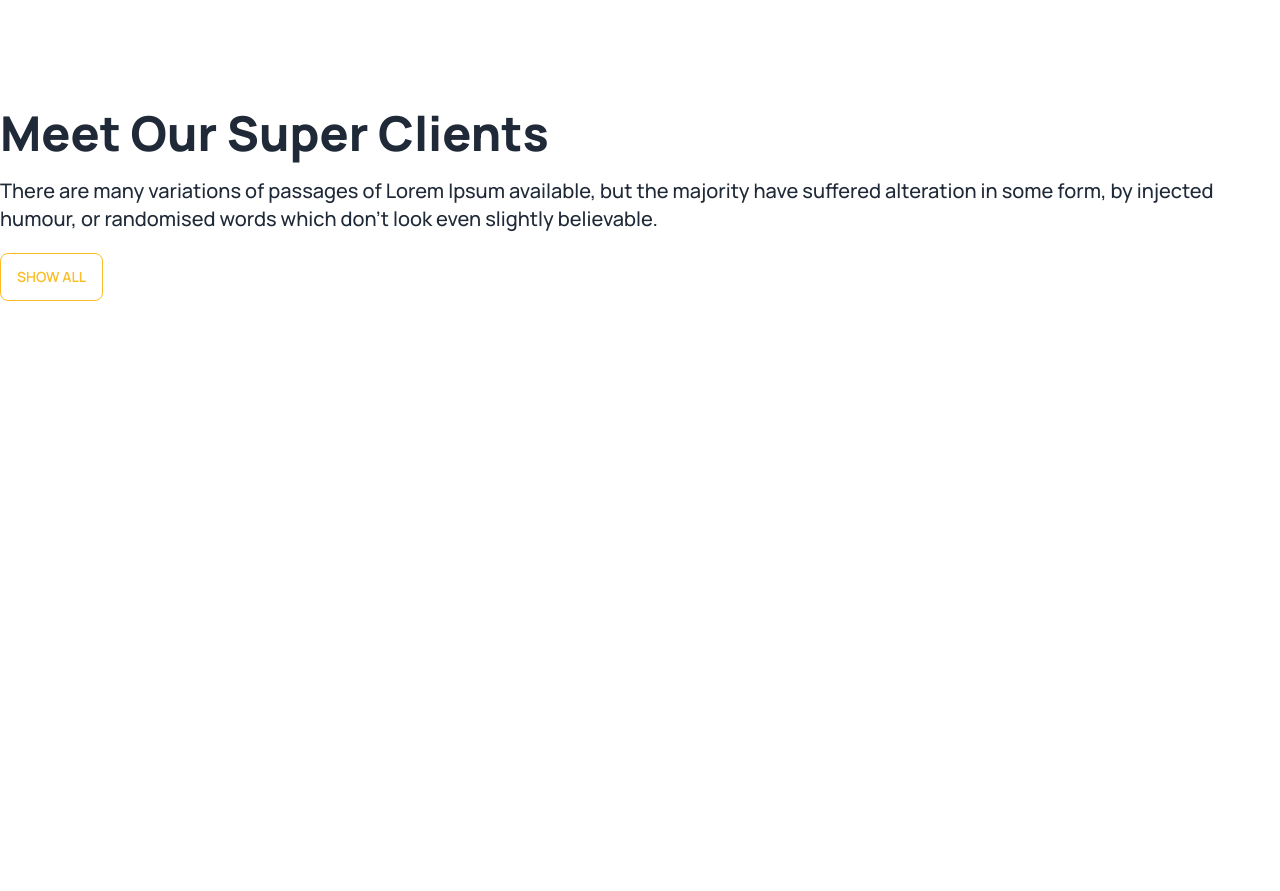
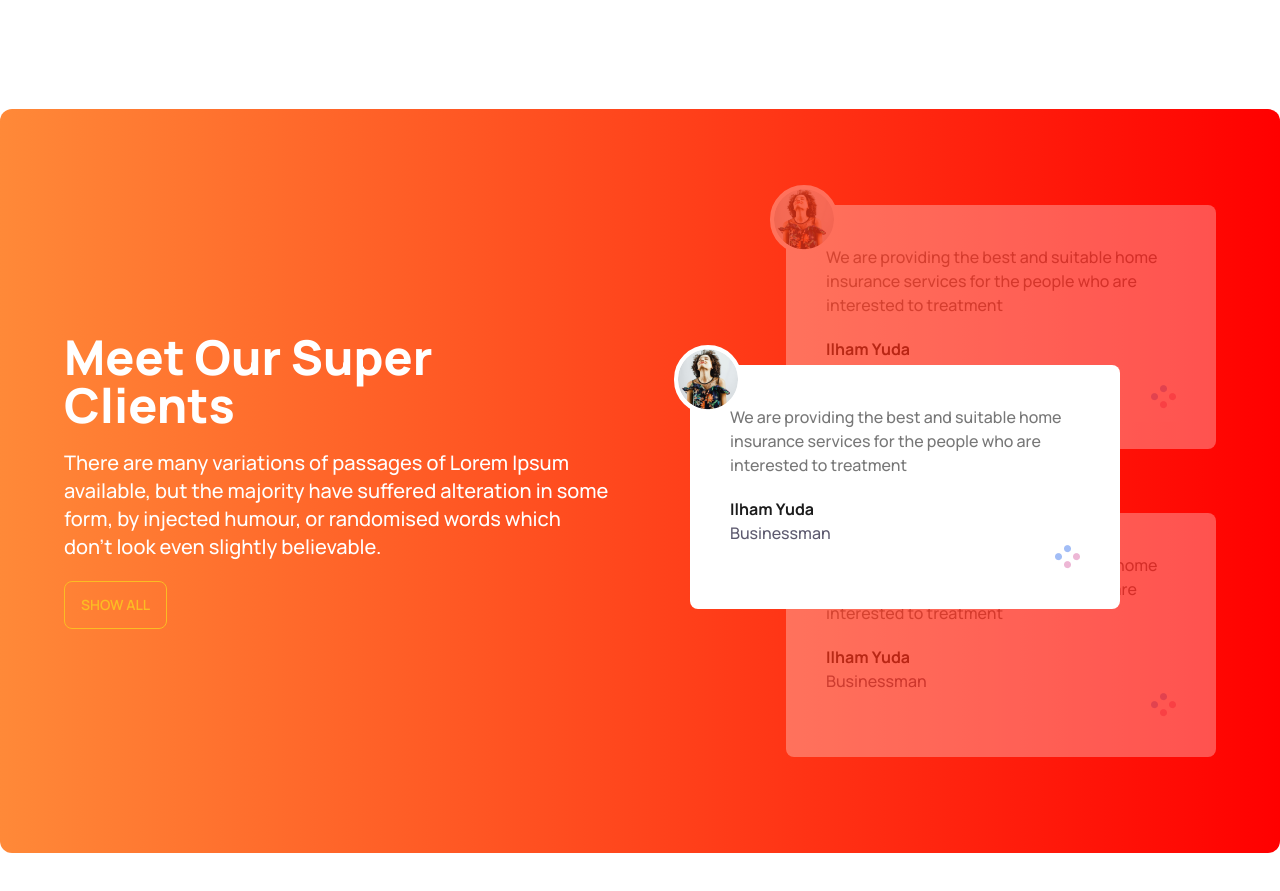
Before and after one commit to ratul0vai/tea-landing-page, a plain HTML site: page index.html in a window 1280 px wide. Shown: the part 1865-2756 px from the top of the page. Before the commit the page ends 2166 px from the top, so only its background shows below. Drawn offline with nearby package versions, Linux system fonts and the light colour scheme.

Commit message:
section-3 done

```diff
--- a/index.html
+++ b/index.html
@@ -176,16 +176,84 @@
         </div>
       </section>
       <!-- !super client section -->
-      <section>
-        <div class="space-y-5">
-          <h3 class="font-extrabold text-5xl">Meet Our Super Clients</h3>
-          <p class="font-medium text-xl">
-            There are many variations of passages of Lorem Ipsum available, but
-            the majority have suffered alteration in some form, by injected
-            humour, or randomised words which don't look even slightly
-            believable.
-          </p>
-          <button class="btn btn-outline btn-warning">Show all</button>
+      <section
+        class="gap-12 flex flex-col lg:flex-row px-16 py-24 my-24 rounded-xl bg-gradient-to-r from-[#FF8938] to-[#F00]"
+      >
+        <div class="flex items-center">
+          <div class="space-y-5 lg:pr-32">
+            <h3 class="text-white font-extrabold text-5xl">
+              Meet Our Super Clients
+            </h3>
+            <p class="text-white font-medium text-xl">
+              There are many variations of passages of Lorem Ipsum available,
+              but the majority have suffered alteration in some form, by
+              injected humour, or randomised words which don't look even
+              slightly believable.
+            </p>
+            <button class="text-white btn btn-outline btn-warning">
+              Show all
+            </button>
+          </div>
+        </div>
+        <!-- !super clients review container-->
+        <div class="relative">
+          <!-- ?first review -->
+          <div
+            class="lg:w-[430px]relative z-10 p-10 mb-16 opacity-30 rounded-lg bg-white"
+          >
+            <img
+              class="absolute -left-4 -top-5 border-4 border-white rounded-full bg-white"
+              src="./images/client.png"
+              alt=""
+            />
+            <p class="text-base font-normal pb-5 text-[#777]">
+              We are providing the best and suitable home insurance services for
+              the people who are interested to treatment
+            </p>
+            <p class="text-base font-bold text-[#1C1C1C]">Ilham Yuda</p>
+            <p class="text-base font-medium text-[#5D5A6F]">Businessman</p>
+            <div class="flex justify-end">
+              <img src="./images/circles.png" alt="" />
+            </div>
+          </div>
+          <!-- ?top review -->
+          <div
+            class="absolute z-20 p-10 top-40 lg:-left-24 rounded-lg bg-white lg:w-[430px]"
+          >
+            <img
+              class="absolute -left-4 -top-5 border-4 border-white rounded-full bg-white"
+              src="./images/client.png"
+              alt=""
+            />
+            <p class="text-base font-normal pb-5 text-[#777]">
+              We are providing the best and suitable home insurance services for
+              the people who are interested to treatment
+            </p>
+            <p class="text-base font-bold text-[#1C1C1C]">Ilham Yuda</p>
+            <p class="text-base font-medium text-[#5D5A6F]">Businessman</p>
+            <div class="flex justify-end">
+              <img src="./images/circles.png" alt="" />
+            </div>
+          </div>
+          <!-- ?third review -->
+          <div
+            class="lg:w-[430px] relative z-10 p-10 opacity-30 rounded-lg bg-white"
+          >
+            <img
+              class="absolute -left-4 -top-5 border-4 border-white rounded-full bg-white"
+              src="./images/client.png"
+              alt=""
+            />
+            <p class="text-base font-normal pb-5 text-[#777]">
+              We are providing the best and suitable home insurance services for
+              the people who are interested to treatment
+            </p>
+            <p class="text-base font-bold text-[#1C1C1C]">Ilham Yuda</p>
+            <p class="text-base font-medium text-[#5D5A6F]">Businessman</p>
+            <div class="flex justify-end">
+              <img src="./images/circles.png" alt="" />
+            </div>
+          </div>
         </div>
       </section>
     </main>
```
